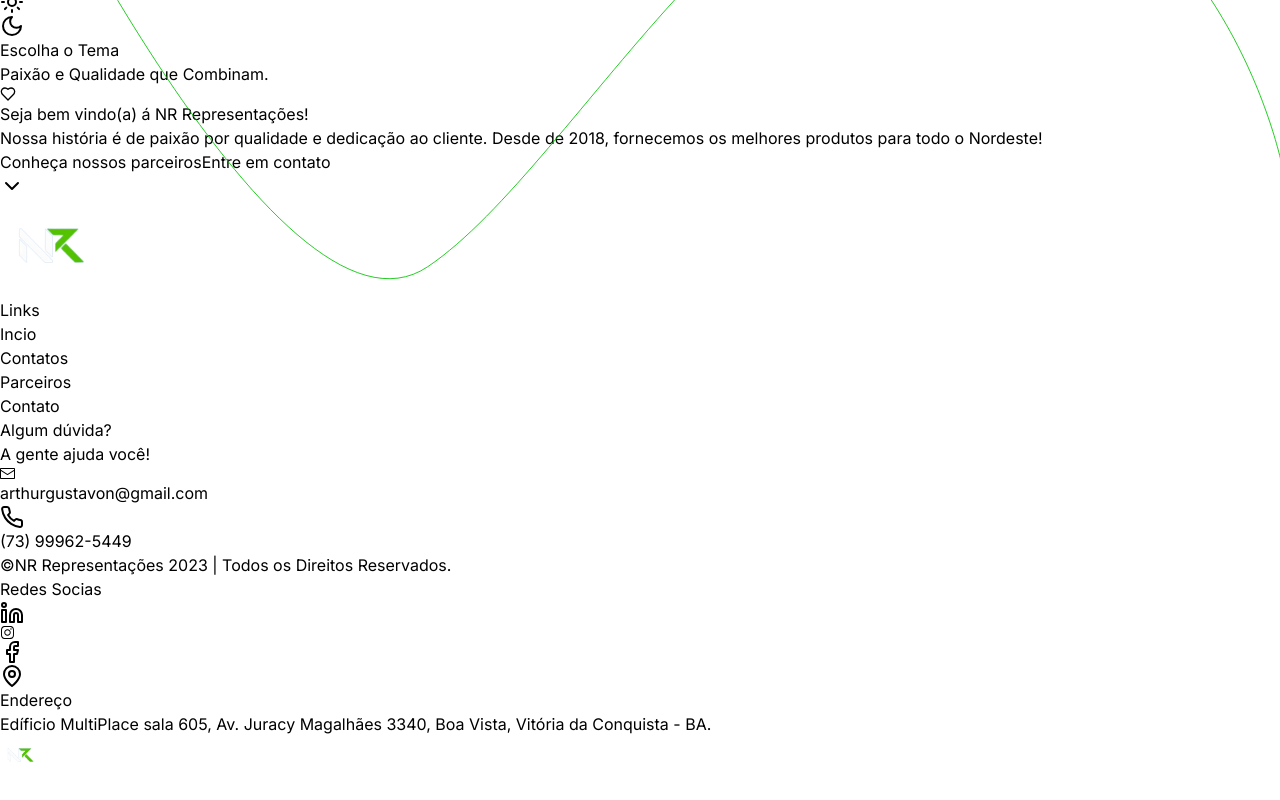
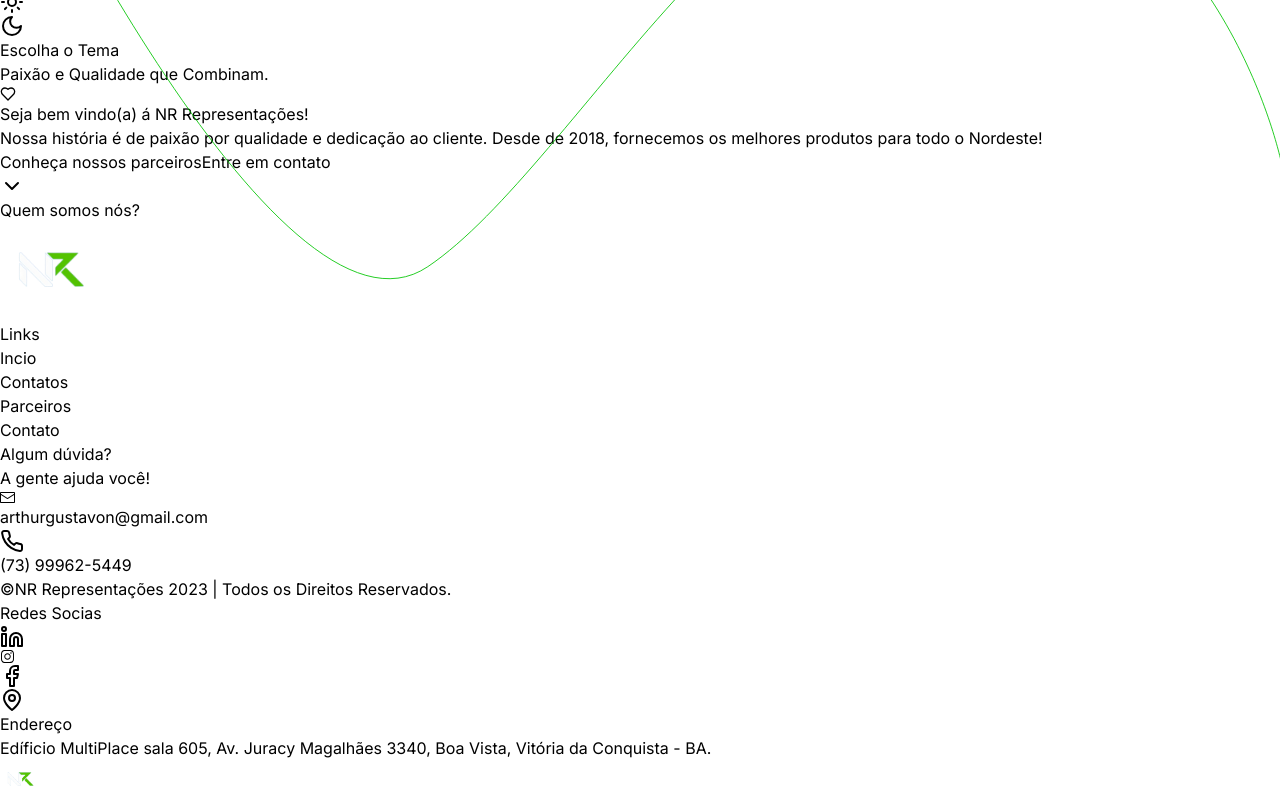
Before and after one commit to Kibryant/project-nr, a Next.js app: page / in a window 1280 px wide. Shown: the part 369-1169 px from the top of the page. Before the commit the page ends 1145 px from the top, so only its background shows below. Built offline with nearby package versions, Linux system fonts and the light colour scheme.

Commit message:
styles: adding Title component

```diff
--- a/src/app/page.tsx
+++ b/src/app/page.tsx
@@ -1,4 +1,6 @@
 import { Header } from '@/components/Header'
+import { Section } from '@/components/Section'
+import { Title } from '@/components/Title'
 
 const Page = () => {
   return (
@@ -11,6 +13,12 @@
         showButtons
         showChevronDown
       />
+
+      <main>
+        <Section className="section">
+          <Title title="Quem somos" titleGreenPart="nós?" />
+        </Section>
+      </main>
     </>
   )
 }
--- a/src/components/Footer/index.tsx
+++ b/src/components/Footer/index.tsx
@@ -5,7 +5,8 @@
 
 const Footer = () => {
   return (
-    <footer className="w-full p-1 mt-20 bg-[#012E71] h-screen grid grid-cols-2 relative place-items-start place-content-between sm:h-full">
+    <footer className="w-full p-1 mt-20 flex justify-center bg-[#012E71] h-screen sm:h-[50vh]">
+      <div className="w-full max-w-7xl grid grid-cols-2 relative place-items-start place-content-between">
         <div className="flex flex-col gap-y-8">
           <Image
             src="/images/logos/main-logo.png"
@@ -45,11 +46,11 @@
               <br />A gente ajuda você!
             </h4>
             <ul className="space-y-2">
-            <li className="max-w-fit flex flex-col">
+              <li className="max-w-fit flex flex-col sm:flex-row sm:gap-x-1 sm:justify-center sm:items-center">
                 <EnvelopeClosedIcon className="text-zinc-300 w-4 h-4" />
                 <span className="text-zinc-300">arthurgustavon@gmail.com</span>
               </li>
-            <li className="max-w-fit flex flex-col">
+              <li className="max-w-fit flex flex-col sm:flex-row sm:gap-x-1 sm:justify-center sm:items-center">
                 <PhoneIcon className="text-zinc-300 w-4 h-4" />
                 <span className="text-zinc-300">(73) 99962-5449</span>
               </li>
@@ -108,8 +109,8 @@
               Endereço
             </h4>
             <p className="text-zinc-300 flex">
-            Edíficio MultiPlace sala 605, Av. Juracy Magalhães 3340, Boa Vista,
-            Vitória da Conquista - BA.
+              Edíficio MultiPlace sala 605, Av. Juracy Magalhães 3340, Boa
+              Vista, Vitória da Conquista - BA.
             </p>
           </div>
           <div className="ms-5 absolute bottom-0 right-0">
@@ -122,6 +123,7 @@
             />
           </div>
         </div>
+      </div>
     </footer>
   )
 }
--- /dev/null
+++ b/src/components/Title/index.tsx
@@ -0,0 +1,16 @@
+interface TitleProps {
+  title: string
+  titleGreenPart: string
+}
+
+const Title = ({ title, titleGreenPart }: TitleProps) => {
+  return (
+    <>
+      <h2 className="text-4xl font-semibold">
+        {title} <span className="text-primary">{titleGreenPart}</span>
+      </h2>
+    </>
+  )
+}
+
+export { Title }
```
Lines whose indentation alone changed are shown as unchanged.
